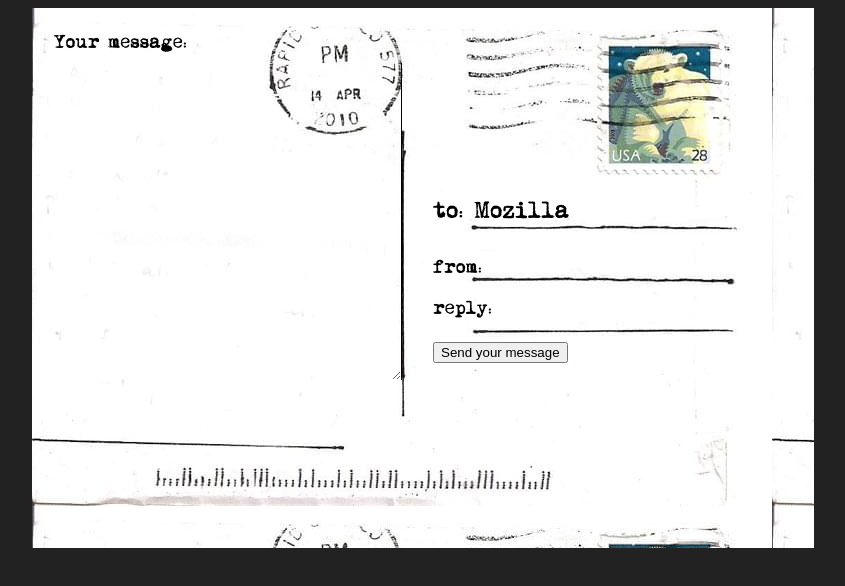
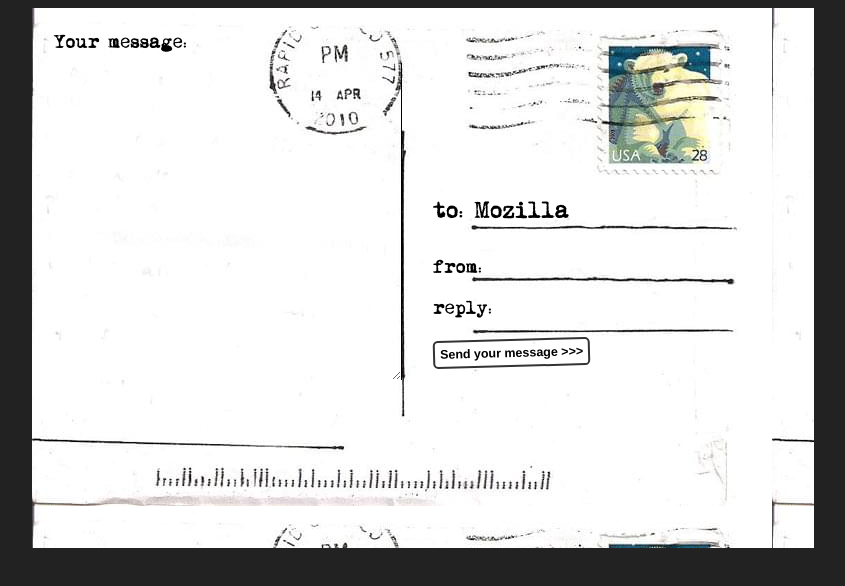
Before and after one commit to JnxdTn/WebFormBuildingBlocks, a plain HTML site: page stylingWebForms/postcardStart/index.html in a window 1280 px wide. Shown: the whole page, without its empty margins (217-1062 px from the left). Drawn offline with Linux system fonts and the light colour scheme.

Commit message:
Add button styling

```diff
--- a/stylingWebForms/postcardStart/styles.css
+++ b/stylingWebForms/postcardStart/styles.css
@@ -88,3 +88,23 @@ textarea{
     border-right: 1px solid;
     overflow: auto;
 }
+
+button {
+    padding: 5px;
+    font: bold 0.6em sans-serif;
+    border: 2px solid #333;
+    border-radius: 5px;
+    background: none;
+    cursor: pointer;
+    transform: rotate(-1.5deg);
+}
+
+button::after{
+    content: " >>>";
+}
+
+button:hover,
+button:focus {
+    background: #000;
+    color: #fff;
+}
```
